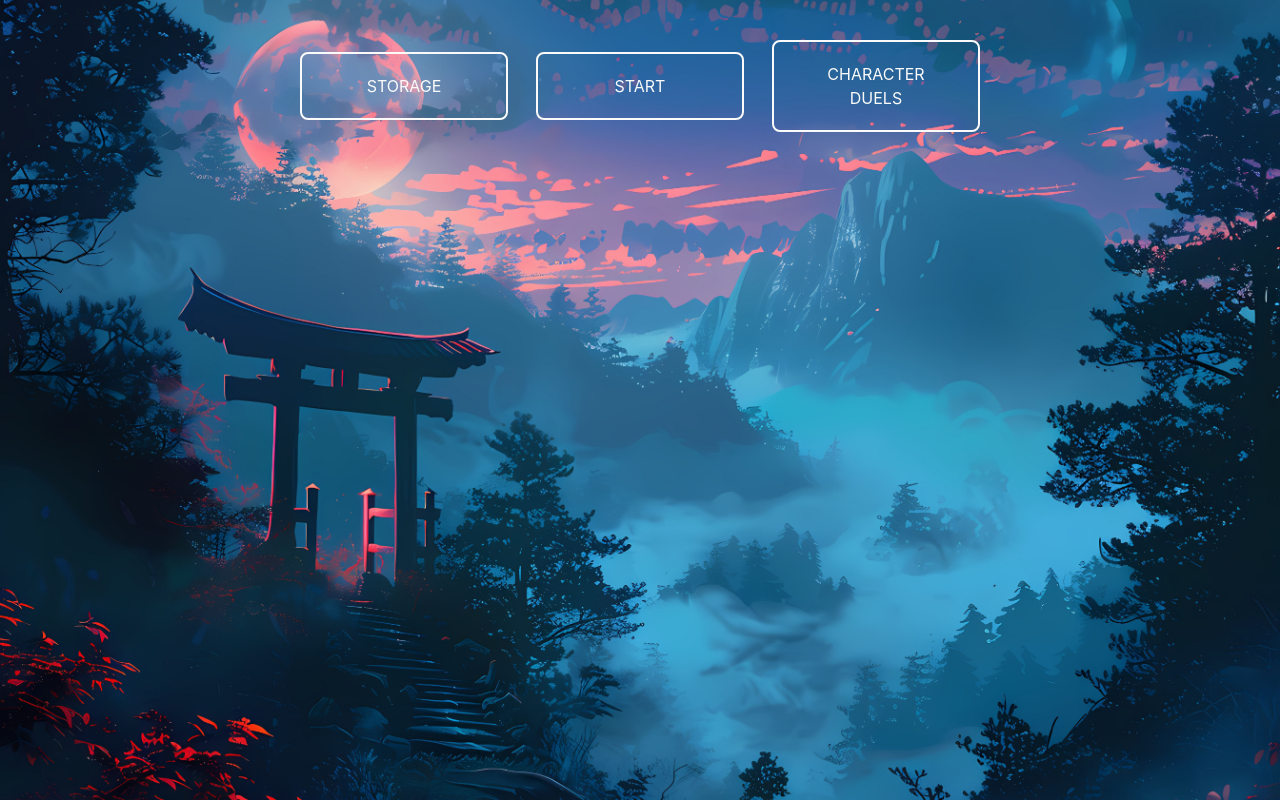
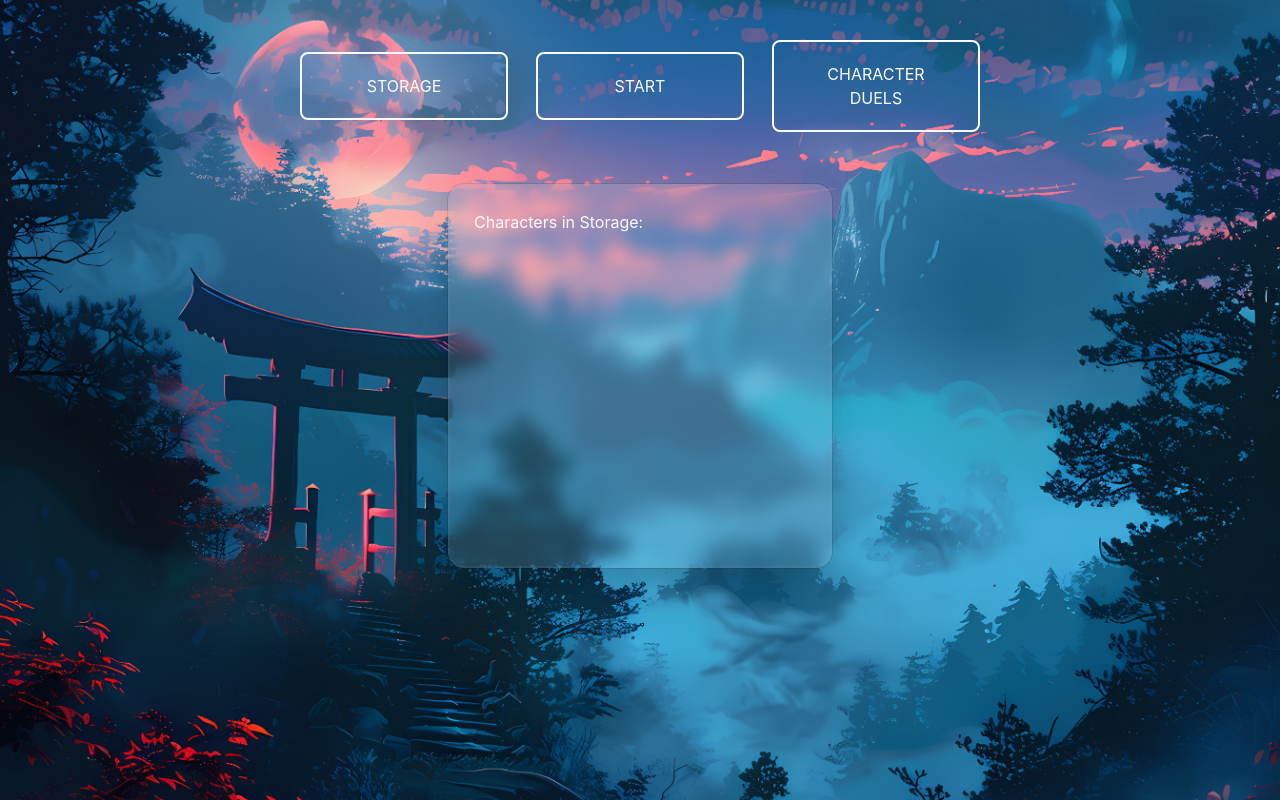
Before and after one commit to BrackListed/Gacha-game, a React (Vite) app: page / in a window 1280 px wide. Built offline with nearby package versions, Linux system fonts and the light colour scheme.

Commit message:
Added a little bar that shows you the names of the characters currently in your storage. Added a Store Character button.

```diff
--- a/src/App.tsx
+++ b/src/App.tsx
@@ -1,9 +1,19 @@
+import { useState } from "react"
 import { Main } from "./assets/Main"
 
 
-
+type Character ={
+  name: string;
+  Atk: number;
+  Def: number;
+  img: string;
+}
 export default function App(){
+  const[characters, setCharacter] = useState<Character[]>(JSON.parse(localStorage.getItem("character-storage") ?? "null") ?? [])
   return(
-      <Main></Main>
+      <Main
+      characters = {characters}
+      setCharacter = {setCharacter}
+      />
   )
 }
--- a/src/assets/Main.tsx
+++ b/src/assets/Main.tsx
@@ -30,21 +30,34 @@ let mythicalCharacters = [
 ]
 
 
-
-export function Main(){
+type MainProps = {
+    characters: Character[]; //turn it into array
+    setCharacter: (value: Character[]) => void
+}
+export function Main({characters, setCharacter}: MainProps){
     const [tempCharacter, setTempCharacter] = useState<Character>({} as  Character)
     const [drawnCharacter, hasDrawnCharacter] = useState(false)
     return(
+
         <div className="flex flex-col gap-3 items-center">
-            <div className="flex gap-7 my-10 justify-center w-screen items-center">
+            <div className="flex gap-7 my-10 justify-center w-screen items-center"> {/* //header */}
                 <Buttons>STORAGE</Buttons>
                 {<Buttons onClick = {() => startGame(setTempCharacter, hasDrawnCharacter)}>START</Buttons>}
                 <Buttons>CHARACTER DUELS</Buttons>
+            </div> {/* //header closing */}
+
+            <div className="flex gap-4">
+                {drawnCharacter === true && <div className=" ring-black/10 ring-1 bg-white/10 backdrop-blur-sm shadow-2xl p-6 halo min-w-96 w-fit min-h-96 h-fit flex border-2 border-zinc-400/10 rounded-2xl">
+                    <img src = {tempCharacter.img}></img>
+                </div>} {/* character container closing */}
+                {characters && <div className=" ring-black/10 ring-1 bg-white/10 backdrop-blur-sm shadow-2xl p-6 halo min-w-96 w-fit min-h-96 h-fit flex border-2 border-zinc-400/10 rounded-2xl">Characters in Storage: {
+                    characters.map((character => (
+                        character.name
+                    )))
+                } </div>}
             </div>
 
-            {drawnCharacter === true && <div className=" ring-black/10 ring-1 bg-white/10 backdrop-blur-sm shadow-2xl p-6 halo min-w-96 w-fit min-h-96 h-fit flex border-2 border-zinc-400/10 rounded-2xl">
-
-            </div>}
+           {drawnCharacter && <Buttons onClick={() => storeCharacter(tempCharacter, setCharacter)}>STORE</Buttons>}
         </div>
 
     )
@@ -70,10 +83,11 @@ function startGame(setTempCharacter: (value: Character) => void, hasDrawnCharact
         tempCharacter = mythicalCharacters[mythicalIndex]
         setTempCharacter(tempCharacter)
     }
+    hasDrawnCharacter(true)
+    console.log(tempCharacter)
+}
 
-    hasDrawnCharacter(true)
-
-    console.log(tempCharacter)
-
-
+function storeCharacter(tempCharacter: Character, setCharacter: (value: Character[]) => void){
+    setCharacter([tempCharacter])
+    localStorage.setItem("character-storage", JSON.stringify(tempCharacter)) //saves the character
 }
```
